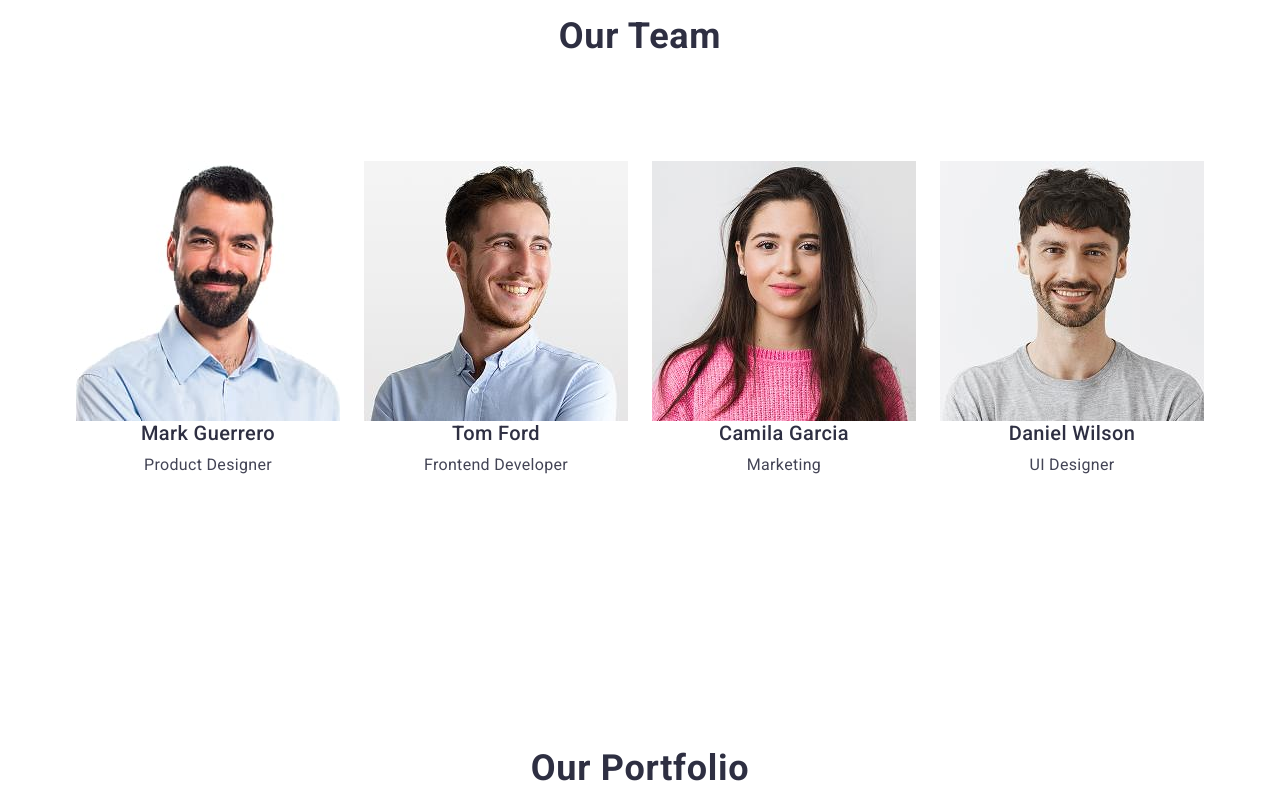
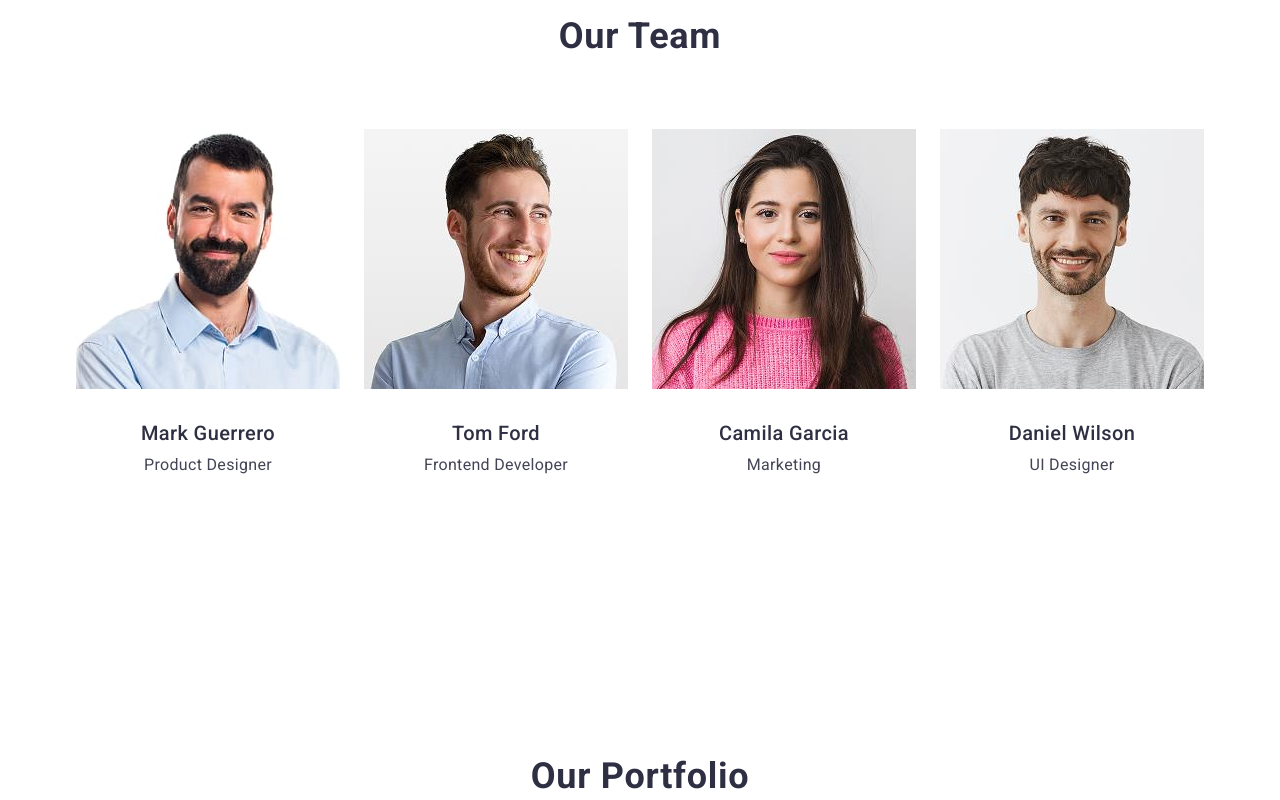
Before and after one commit to VolodymyrTryhub/goit-markup-hw-03, a plain HTML site: page index.html in a window 1280 px wide. Shown: the part 1120-1920 px from the top of the page. Drawn offline with nearby package versions, Linux system fonts and the light colour scheme.

Commit message:
next check

```diff
--- a/css/style.css
+++ b/css/style.css
@@ -267,12 +267,20 @@ a {
 .team-comands-list {
     display: flex;
     gap: 24px;
-    text-align: center;
+    /*text-align: center;*/
 }
 
-.team-card {
+.team-item {
+    width: calc((100% - 72px) / 4);
+    border-radius: 0px 0px 4px 4px;
+}
+
+.team-card-item {
+    text-align: center;
+    margin-bottom: 8px;
     padding: 32px 0;
 }
+
 /*siction4*/
 .portfolio-part {
     font-size: 36px;
@@ -301,7 +309,7 @@ a {
     margin-bottom: 8px
 }
 
-.portfolio-row {
+.portfolio-list {
     display: flex;
     flex-wrap: wrap;
     column-gap: 24px;
--- a/index.html
+++ b/index.html
@@ -94,8 +94,10 @@
                                 width="264"
                                 height="260"
                             />
-                            <h3 class="team-card-name section-spysok">Mark Guerrero</h3>
-                            <p class="team-card-parag section-spysok-element">Product Designer</p>
+                            <div class="team-card-item">
+                                <h3 class="team-card-name">Mark Guerrero</h3>
+                                <p class="team-card-parag">Product Designer</p>
+                            </div>
                         </div>
                     </li>
 
@@ -107,8 +109,10 @@
                                 width="264"
                                 height="260"
                             />
+                            <div class="team-card-item">
                                 <h3 class="team-card-name">Tom Ford</h3>
                                 <p class="team-card-parag">Frontend Developer</p>
+                            </div>
                         </div>
                     </li>
 
@@ -120,8 +124,10 @@
                                 width="264"
                                 height="260"
                             />
+                            <div class="team-card-item">
                                 <h3 class="team-card-name">Camila Garcia</h3>
                                 <p class="team-card-parag">Marketing</p>
+                            </div>
                         </div>
                     </li>
 
@@ -133,8 +139,10 @@
                                 width="264"
                                 height="260"
                             />
+                            <div class="team-card-item">
                                 <h3 class="team-card-name">Daniel Wilson</h3>
                                 <p class="team-card-parag">UI Designer</p>
+                            </div>
                         </div>
                     </li>
                 </ul>
@@ -145,7 +153,6 @@
                 <!--Our portfolio-->
                 <h2 class="portfolio-part">Our Portfolio</h2>
                 <ul class="portfolio-list">
-                    <div class="portfolio-row">
                     <li class="portfolio-item">
                         <div class="item-element-img">
                             <img
@@ -214,7 +221,6 @@
                             <p class="portfolio-part-banking-app">Marketing</p>
                         </div>
                     </li>
-                    </div>
                 </ul>
             </div>
         </section>
```
Lines whose indentation alone changed are shown as unchanged.
